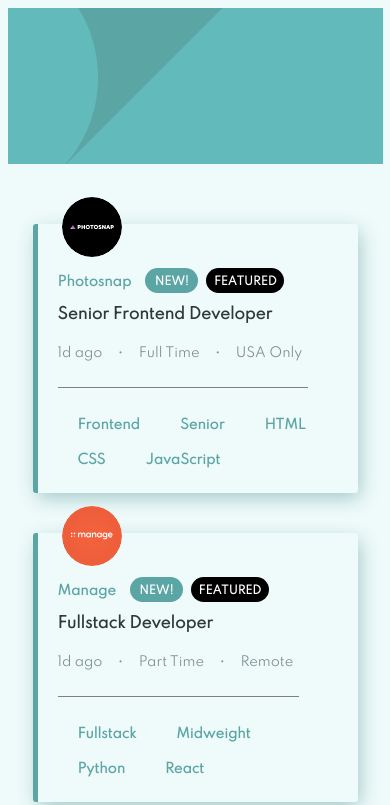
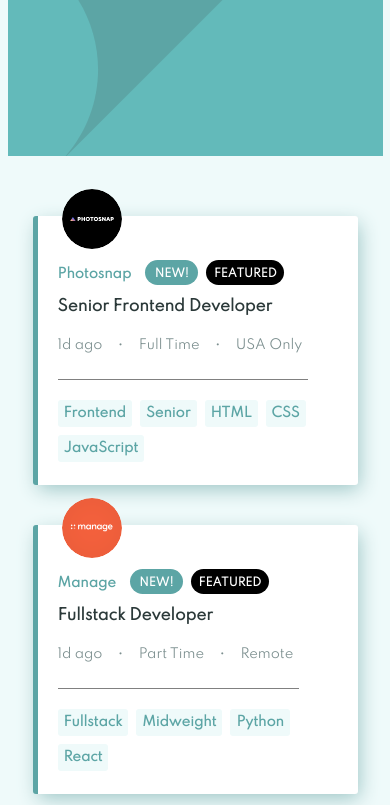
Before and after one commit to sergethi/placement-frontend-copy, an Angular app: page / in a window 390 px wide. Shown: the top 805 px of the page. Built offline with nearby package versions, Linux system fonts and the light colour scheme.

Commit message:
banner positionning and skills background fixed

```diff
--- a/src/app/app.component.css
+++ b/src/app/app.component.css
@@ -5,11 +5,10 @@
   align-content: center;
   justify-content: center;
   /* border: 1px solid red; */
-  margin-top: 0px;
-  top: 0;
-  /* position:fixed; */
+  /* margin-top: 0px; */
+  /* top: 0px; */
+  width: 100%;
 }
-
 
 /* .row {
   border: 1px solid
@@ -22,6 +21,5 @@
     align-items: center;
     margin: 0px;
     /* width: 100%; */
-
   }
 }
--- a/src/app/banner/banner.component.css
+++ b/src/app/banner/banner.component.css
@@ -4,14 +4,12 @@
   align-items: center;
   height: 156px;
   width: 100%;
-    background-color: #5CA5A5;
+  background-color: #5ca5a5;
   margin-bottom: 50px;
   margin-top: 0px;
   padding-top: 0px;
-    top: 0;
+  /* top: 0px; */
 }
-
-
 
 #schedule_link_pc {
   display: inline-block;
@@ -20,7 +18,6 @@
 #schedule_link_mobile {
   display: none;
 }
-
 
 @media screen and (max-width: 900px) {
   .toolbar {
@@ -34,6 +31,4 @@
   #schedule_link_mobile {
     display: inline-block;
   }
-
-
 }
--- a/src/app/job-card/job-card.component.css
+++ b/src/app/job-card/job-card.component.css
@@ -11,6 +11,7 @@
     box-shadow: 3px 6px 20px -2px #9bc4c4;
     border-radius: 3px;
     border-left: 5px solid #5CA5A5;
+    background-color: white;
 }
 
 .avatar {
@@ -37,6 +38,20 @@
     font-size: 13px;
     /* width: 100vh */
     /* border: 1px solid */
+}
+
+.tech-skills span {
+    background-color: hsl(180, 52%, 96%);
+    /* border: 1px solid; */
+    padding: 8px;
+    margin-right: 10px;
+    border-radius: 3px;
+    cursor: pointer;
+}
+
+.tech-skills span:hover {
+    background-color: #5CA5A5;
+    color: white;
 }
 
 span {
@@ -71,6 +86,13 @@
         padding-left: 0px;
     }
 
+    .tech-skills span {
+        padding: 6px;
+        margin-right: 8px;
+        margin-bottom: 8px;
+        border-radius: 3px;
+    }
+
     .avatar {
         justify-content: flex-start;
         padding-left: 4px;
--- a/src/styles.css
+++ b/src/styles.css
@@ -8,7 +8,5 @@
   /* background-color: rgb(244, 247, 247); */
   background-color: hsl(180, 52%, 96%);
   /* border: 1px solid; */
-    top: 0;
-    /* position: fixed; */
-    padding-top: 0!important;
+  margin-top: 0px;
 }
```
Lines whose indentation alone changed are shown as unchanged.
